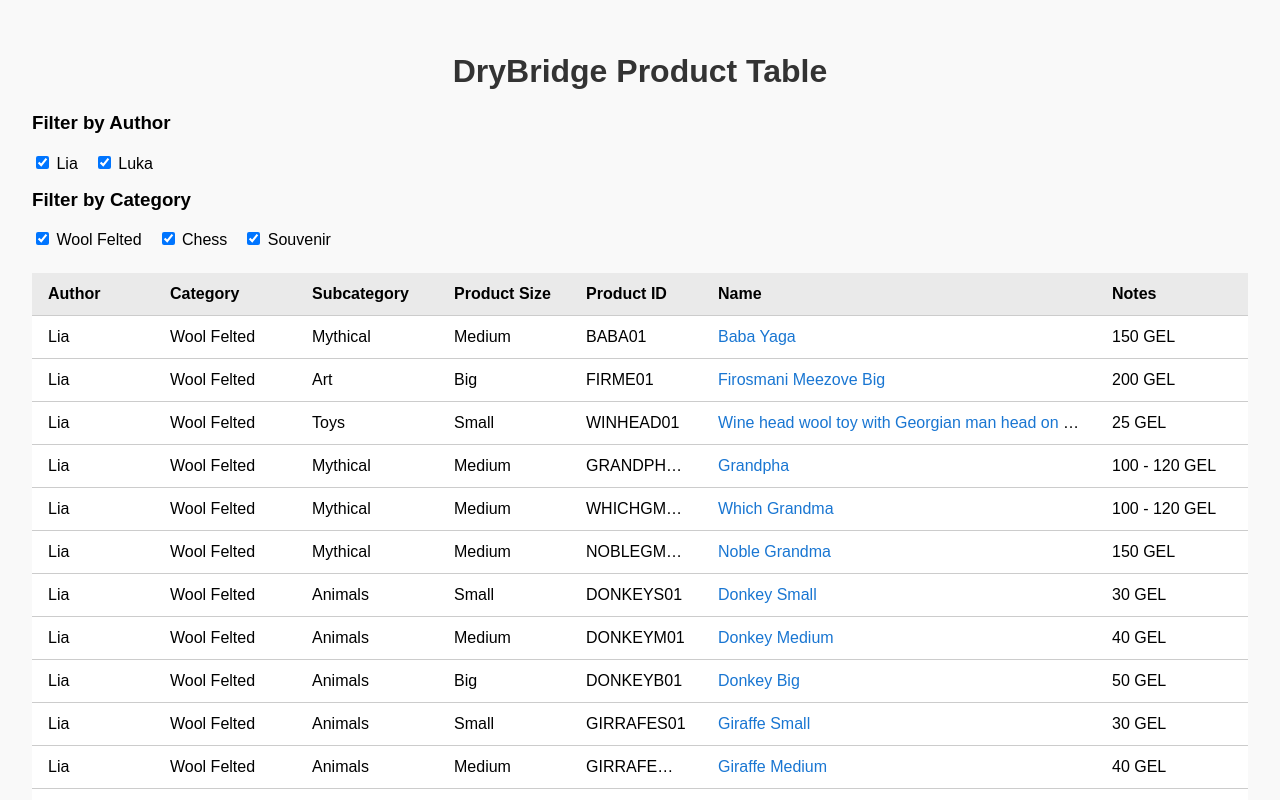
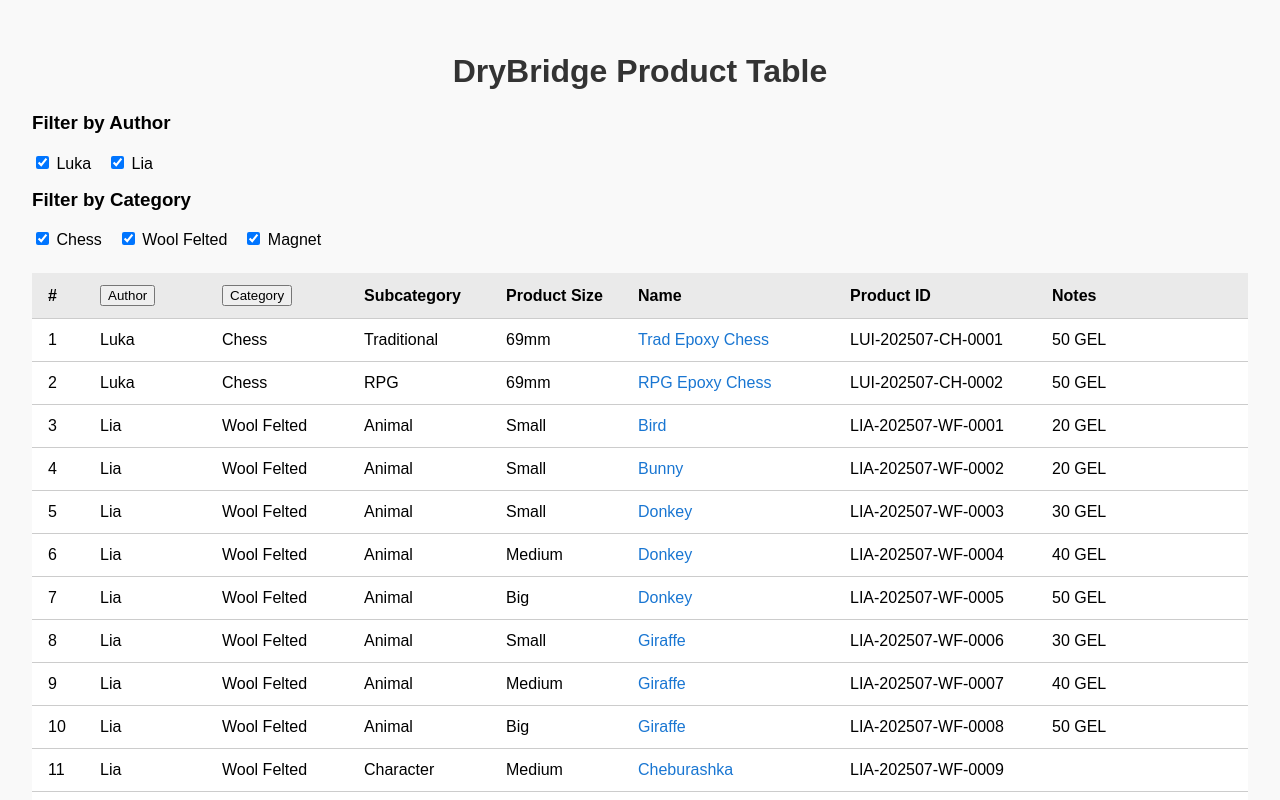
Before and after one commit to nlightmarecx/drybridge, a React (Create React App) app: page / in a window 1280 px wide. Shown: the top 800 px of the page. Built offline with nearby package versions, Linux system fonts and the light colour scheme.

Commit message:
Modify Product IDs - next, moving to product pages

```diff
--- a/src/App.css
+++ b/src/App.css
@@ -2,7 +2,7 @@
   font-family: Arial, sans-serif;
   padding: 2rem;
   background-color: #f9f9f9;
-  margin: 0 auto;         /* center horizontally */
+  margin: 0 auto;
 }
 
 h1 {
@@ -10,40 +10,48 @@ h1 {
   color: #333;
 }
 
-/* Move filters above table, add margin-bottom for spacing */
 .filters {
   margin-bottom: 1.5rem;
 }
 
-/* Table styles */
+.filter-label {
+  display: inline-block;
+  margin-right: 1rem;
+  margin-bottom: 0.5rem;
+}
+
 table {
   width: 100%;
   border-collapse: collapse;
-  margin-top: 0; /* remove top margin because filters are above */
   background-color: white;
-  table-layout: fixed; /* fix columns widths */
+  table-layout: fixed;
 }
 
 th, td {
   padding: 0.75rem 1rem;
   text-align: left;
   border-bottom: 1px solid #ccc;
-  white-space: nowrap; /* no wrapping */
+  white-space: nowrap;
   overflow: hidden;
   text-overflow: ellipsis;
 }
 
-/* Set fixed widths for columns */
-th:nth-child(1), td:nth-child(1) { width: 90px; }  /* Author */
-th:nth-child(2), td:nth-child(2) { width: 110px; } /* Category */
-th:nth-child(3), td:nth-child(3) { width: 110px; } /* Subcategory */
-th:nth-child(4), td:nth-child(4) { width: 100px; } /* Product Size */
-th:nth-child(5), td:nth-child(5) { width: 100px; } /* Product ID */
-th:nth-child(6), td:nth-child(6) { width: auto; }  /* Name - flexible */
-th:nth-child(7), td:nth-child(7) { width: 120px; } /* Notes */
+th:nth-child(1), td:nth-child(1) { width: 20px; }
+th:nth-child(2), td:nth-child(2) { width: 90px; }
+th:nth-child(3), td:nth-child(3) { width: 110px; }
+th:nth-child(4), td:nth-child(4) { width: 110px; }
+th:nth-child(5), td:nth-child(5) { width: 100px; }
+th:nth-child(6), td:nth-child(6) { width: auto; }
+th:nth-child(7), td:nth-child(7) { width: 170px; }
 
 th {
   background-color: #eaeaea;
+  cursor: pointer;
+  user-select: none;
+}
+
+.sortable:hover {
+  background-color: #ddd;
 }
 
 a {
--- a/src/App.js
+++ b/src/App.js
@@ -2,37 +2,39 @@
 import React, { useState, useMemo } from "react";
 import "./App.css";
 
+  const rawProducts = [
+    { author: "Luka", category: "Chess", subcategory: "Traditional", productSize: "69mm", productId: "LUI-202507-CH-0001", name: "Trad Epoxy Chess", notes: "50 GEL" },
+    { author: "Luka", category: "Chess", subcategory: "RPG", productSize: "69mm", productId: "LUI-202507-CH-0002", name: "RPG Epoxy Chess", notes: "50 GEL" },
+    { author: "Lia", category: "Wool Felted", subcategory: "Animal", productSize: "Small", productId: "LIA-202507-WF-0001", name: "Bird", notes: "20 GEL" },
+    { author: "Lia", category: "Wool Felted", subcategory: "Animal", productSize: "Small", productId: "LIA-202507-WF-0002", name: "Bunny", notes: "20 GEL" },
+    { author: "Lia", category: "Wool Felted", subcategory: "Animal", productSize: "Small", productId: "LIA-202507-WF-0003", name: "Donkey", notes: "30 GEL" },
+    { author: "Lia", category: "Wool Felted", subcategory: "Animal", productSize: "Medium", productId: "LIA-202507-WF-0004", name: "Donkey", notes: "40 GEL" },
+    { author: "Lia", category: "Wool Felted", subcategory: "Animal", productSize: "Big", productId: "LIA-202507-WF-0005", name: "Donkey", notes: "50 GEL" },
+    { author: "Lia", category: "Wool Felted", subcategory: "Animal", productSize: "Small", productId: "LIA-202507-WF-0006", name: "Giraffe", notes: "30 GEL" },
+    { author: "Lia", category: "Wool Felted", subcategory: "Animal", productSize: "Medium", productId: "LIA-202507-WF-0007", name: "Giraffe", notes: "40 GEL" },
+    { author: "Lia", category: "Wool Felted", subcategory: "Animal", productSize: "Big", productId: "LIA-202507-WF-0008", name: "Giraffe", notes: "50 GEL" },
+    { author: "Lia", category: "Wool Felted", subcategory: "Character", productSize: "Medium", productId: "LIA-202507-WF-0009", name: "Cheburashka", notes: "" },
+    { author: "Lia", category: "Wool Felted", subcategory: "Character", productSize: "Medium", productId: "LIA-202507-WF-0010", name: "Winnie the Puh", notes: "" },
+    { author: "Lia", category: "Wool Felted", subcategory: "Character", productSize: "Medium", productId: "LIA-202507-WF-0011", name: "Baba Yaga", notes: "150 GEL" },
+    { author: "Lia", category: "Wool Felted", subcategory: "Character", productSize: "Big", productId: "LIA-202507-WF-00012", name: "Firosmani's Meezove", notes: "200 GEL" },
+    { author: "Lia", category: "Wool Felted", subcategory: "Character", productSize: "Small", productId: "LIA-202507-WF-0013", name: "Wine Head", notes: "25 GEL" },
+    { author: "Lia", category: "Wool Felted", subcategory: "Character", productSize: "Medium", productId: "LIA-202507-WF-0014", name: "Village Grandpha", notes: "100 - 120 GEL" },
+    { author: "Lia", category: "Wool Felted", subcategory: "Character", productSize: "Medium", productId: "LIA-202507-WF-0015", name: "Witch Grandma", notes: "100 - 120 GEL" },
+    { author: "Lia", category: "Wool Felted", subcategory: "Character", productSize: "Medium", productId: "LIA-202507-WF-0016", name: "Noble Grandma", notes: "150 GEL" },
+    { author: "Lia", category: "Wool Felted", subcategory: "Character", productSize: "Varies", productId: "LIA-202507-WF-0017", name: "Georgia Dancers", notes: "160 GEL" },
+    { author: "Lia", category: "Wool Felted", subcategory: "Character", productSize: "Small", productId: "LIA-202507-WF-0018", name: "Firosmani's Meezove", notes: "100 GEL" },
+    { author: "Lia", category: "Wool Felted", subcategory: "Character", productSize: "Medium", productId: "LIA-202507-WF-0019", name: "Kahketian guy", notes: "100 GEL" },
+    { author: "Lia", category: "Wool Felted", subcategory: "Character", productSize: "Medium", productId: "LIA-202507-WF-0020", name: "Firosmani's Metevze", notes: "100 GEL" },
+    { author: "Lia", category: "Wool Felted", subcategory: "Character", productSize: "Big", productId: "LIA-202507-WF-0021", name: "Firosmani's Metevze", notes: "200 GEL" },
+    { author: "Lia", category: "Wool Felted", subcategory: "Character", productSize: "Big", productId: "LIA-202507-WF-0022", name: "Frida Kahlo", notes: "200 GEL" },
+    { author: "Lia", category: "Wool Felted", subcategory: "Character", productSize: "Small", productId: "LIA-202507-WF-0023", name: "Firosmani's Margarita", notes: "100 GEL" },
+    { author: "Lia", category: "Wool Felted", subcategory: "Painting", productSize: "Medium", productId: "LIA-202507-WF-0024", name: "Firosmani's Deer", notes: "150 GEL" },
+    { author: "Lia", category: "Wool Felted", subcategory: "Painting", productSize: "Medium", productId: "LIA-202507-WF-0025", name: "Firosmani's Meezove", notes: "150 GEL" },
+    { author: "Lia", category: "Wool Felted", subcategory: "Painting", productSize: "Medium", productId: "LIA-202507-WF-0026", name: "Firosmani's Metevze", notes: "150 GEL" },
+    { author: "Lia", category: "Magnet", subcategory: "Woodmagnet", productSize: "Small", productId: "LIA-202507-MN-0001", name: "Kakheli", notes: "5 GEL" },
+  ];
+
 function App() {
-  const rawProducts = [
-    { author: "Lia", category: "Wool Felted", subcategory: "Mythical", productSize: "Medium", productId: "BABA01", name: "Baba Yaga", notes: "150 GEL" },
-    { author: "Lia", category: "Wool Felted", subcategory: "Art", productSize: "Big", productId: "FIRME01", name: "Firosmani Meezove Big", notes: "200 GEL" },
-    { author: "Lia", category: "Wool Felted", subcategory: "Toys", productSize: "Small", productId: "WINHEAD01", name: "Wine head wool toy with Georgian man head on bottle", notes: "25 GEL" },
-    { author: "Lia", category: "Wool Felted", subcategory: "Mythical", productSize: "Medium", productId: "GRANDPHA01", name: "Grandpha", notes: "100 - 120 GEL" },
-    { author: "Lia", category: "Wool Felted", subcategory: "Mythical", productSize: "Medium", productId: "WHICHGMA01", name: "Which Grandma", notes: "100 - 120 GEL" },
-    { author: "Lia", category: "Wool Felted", subcategory: "Mythical", productSize: "Medium", productId: "NOBLEGMA01", name: "Noble Grandma", notes: "150 GEL" },
-    { author: "Lia", category: "Wool Felted", subcategory: "Animals", productSize: "Small", productId: "DONKEYS01", name: "Donkey Small", notes: "30 GEL" },
-    { author: "Lia", category: "Wool Felted", subcategory: "Animals", productSize: "Medium", productId: "DONKEYM01", name: "Donkey Medium", notes: "40 GEL" },
-    { author: "Lia", category: "Wool Felted", subcategory: "Animals", productSize: "Big", productId: "DONKEYB01", name: "Donkey Big", notes: "50 GEL" },
-    { author: "Lia", category: "Wool Felted", subcategory: "Animals", productSize: "Small", productId: "GIRRAFES01", name: "Giraffe Small", notes: "30 GEL" },
-    { author: "Lia", category: "Wool Felted", subcategory: "Animals", productSize: "Medium", productId: "GIRRAFEM01", name: "Giraffe Medium", notes: "40 GEL" },
-    { author: "Lia", category: "Wool Felted", subcategory: "Animals", productSize: "Big", productId: "GIRRAFEB01", name: "Giraffe Big", notes: "50 GEL" },
-    { author: "Lia", category: "Wool Felted", subcategory: "Culture", productSize: "Varies", productId: "GEODANC01", name: "Georgia Folk Dancers: Woman and Man", notes: "80 GEL Each, both 150 GEL" },
-    { author: "Lia", category: "Wool Felted", subcategory: "Art", productSize: "Small", productId: "FIRSMEES01", name: "Firosmani Meezove Small", notes: "100 GEL" },
-    { author: "Lia", category: "Wool Felted", subcategory: "People", productSize: "Medium", productId: "KAHKETI01", name: "Kahketian guy", notes: "100 GEL" },
-    { author: "Lia", category: "Wool Felted", subcategory: "Art", productSize: "Medium", productId: "FIRMETEV01", name: "Firosmani Metevze", notes: "100 GEL" },
-    { author: "Lia", category: "Wool Felted", subcategory: "Art", productSize: "Big", productId: "FIRMETEVB01", name: "Firosmani Metevze Big", notes: "200 GEL" },
-    { author: "Lia", category: "Wool Felted", subcategory: "People", productSize: "Big", productId: "FRIDABIG01", name: "Frida Big", notes: "200 GEL" },
-    { author: "Lia", category: "Wool Felted", subcategory: "Art", productSize: "Medium", productId: "FIRMDEER01", name: "Firosmani Deer Painting", notes: "150 GEL" },
-    { author: "Lia", category: "Wool Felted", subcategory: "Art", productSize: "Medium", productId: "FIRSMEEP01", name: "Firosmani Meezove Painting", notes: "150 GEL" },
-    { author: "Lia", category: "Wool Felted", subcategory: "Art", productSize: "Medium", productId: "FIRMETPA01", name: "Firosmani Metevze Painting", notes: "150 GEL" },
-    { author: "Lia", category: "Wool Felted", subcategory: "Art", productSize: "Small", productId: "FIRMARGS01", name: "Firosmani Margarita Small", notes: "100 GEL" },
-    { author: "Lia", category: "Wool Felted", subcategory: "Animals", productSize: "Small", productId: "SMBIRD01", name: "Small Bird", notes: "x5" },
-    { author: "Lia", category: "Wool Felted", subcategory: "Animals", productSize: "Small", productId: "SMBUNNY01", name: "Small Bunny", notes: "x7" },
-    { author: "Lia", category: "Wool Felted", subcategory: "Characters", productSize: "Medium", productId: "CHEBUR01", name: "Cheburashka", notes: "" },
-    { author: "Lia", category: "Wool Felted", subcategory: "Characters", productSize: "Medium", productId: "WINPUH01", name: "Winnie the Puh", notes: "" },
-    { author: "Luka", category: "Chess", subcategory: "Epoxy Chess", productSize: "69mm", productId: "Chess01", name: "EpoxyChess", notes: "" },
-    { author: "Lia", category: "Souvenir", subcategory: "Magnet", productSize: "Small", productId: "WoodMagnet01", name: "Kakheli", notes: "" },
-  ];
 
   // Unique authors & categories for filters
   const allAuthors = [...new Set(rawProducts.map(p => p.author))];
@@ -46,10 +48,9 @@ function App() {
 
 const toggleSet = (setFn, value) => {
   setFn(prev => {
-      const newSet = new Set(prev);
-      if (newSet.has(value)) newSet.delete(value);
-      else newSet.add(value);
-      return newSet;
+    const next = new Set(prev);
+    next.has(value) ? next.delete(value) : next.add(value);
+    return next;
   });
 };
 
@@ -60,8 +61,8 @@ const filteredProducts = useMemo(() => {
 
   if (sortConfig.key) {
     filtered.sort((a, b) => {
-      const aKey = a[sortConfig.key].toLowerCase();
-      const bKey = b[sortConfig.key].toLowerCase();
+      const aKey = (a[sortConfig.key] ?? "").toString().toLowerCase();
+      const bKey = (b[sortConfig.key] ?? "").toString().toLowerCase();
       if (aKey < bKey) return sortConfig.direction === "asc" ? -1 : 1;
       if (aKey > bKey) return sortConfig.direction === "asc" ? 1 : -1;
       return 0;
@@ -119,35 +120,44 @@ const filteredProducts = useMemo(() => {
     <table>
       <thead>
         <tr>
-          {/* your sortable headers here */}
-          <th
+          <th>#</th>
+          <th>
+            <button
               onClick={() => onSort("author")}
               style={{ cursor: "pointer", userSelect: "none" }}
+              className={`sortable-header ${sortConfig.key === "author" ? "active" : ""}`}
+              title="Click to sort by Author"
             >
               Author {sortConfig.key === "author" ? (sortConfig.direction === "asc" ? "⬇️" : "⬆️") : ""}
+            </button>
           </th>
-          <th
+          <th>
+            <button
               onClick={() => onSort("category")}
               style={{ cursor: "pointer", userSelect: "none" }}
+              className={`sortable-header ${sortConfig.key === "category" ? "active" : ""}`}
+              title="Click to sort by Category"
             >
               Category {sortConfig.key === "category" ? (sortConfig.direction === "asc" ? "⬇️" : "⬆️") : ""}
+            </button>
           </th>
           <th>Subcategory</th>
           <th>Product Size</th>
+          <th>Name</th>
           <th>Product ID</th>
-          <th>Name</th>
           <th>Notes</th>
         </tr>
       </thead>
       <tbody>
-        {filteredProducts.map(product => (
+        {filteredProducts.map((product, index) => (
           <tr key={product.productId}>
+            <td>{index + 1}</td>
             <td>{product.author}</td>
             <td>{product.category}</td>
             <td>{product.subcategory}</td>
             <td>{product.productSize}</td>
+            <td><a href={`#/${product.productId.toLowerCase()}`}>{product.name}</a></td>
             <td>{product.productId}</td>
-            <td><a href={`#/${product.productId.toLowerCase()}`}>{product.name}</a></td>
             <td>{product.notes}</td>
           </tr>
         ))}
```
Lines whose indentation alone changed are shown as unchanged.
